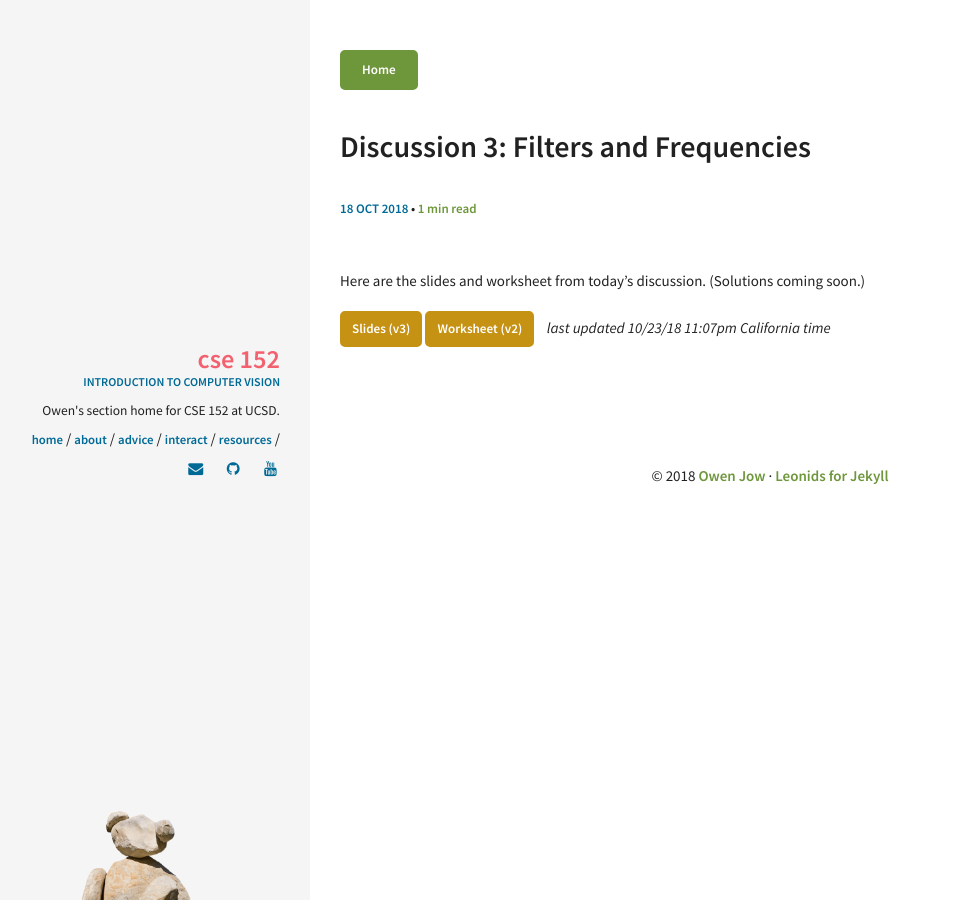
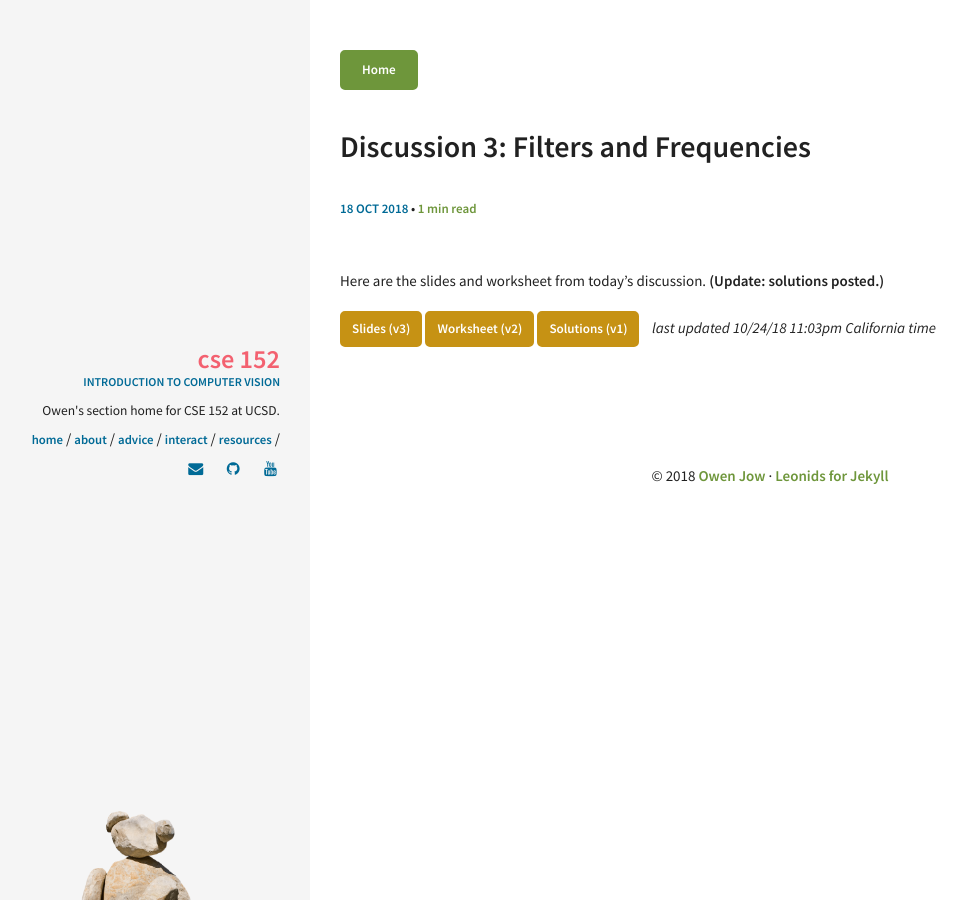
Before and after one commit to ohjay/cse152, a Jekyll site: the page built from _posts/2018-10-19-discussion-3-materials.md, in a window 1280 px wide. Shown: the whole page, without its empty margins (50-1017 px from the left). Built offline with Jekyll 4.4.1, drawn with Linux system fonts in a browser that asks for light colours; some web fonts are replaced; comment, search, counter and statistics services are not loaded.

Commit message:
post s3 solutions

```diff
--- a/_posts/2018-10-19-discussion-3-materials.md
+++ b/_posts/2018-10-19-discussion-3-materials.md
@@ -12,8 +12,9 @@ quarter: fa18
   #post h3 { margin: 1.2em 0 1.2em; }
 </style>
 
-Here are the slides and worksheet from today's discussion. (Solutions coming soon.)
+Here are the slides and worksheet from today's discussion. **(Update: solutions posted.)**
 
 <a href="{{ site.url }}/slides/fa18/filt_freq_basics.pdf" class="btn btn-warning" style="line-height: 1.2; padding: 8px 10px; margin-bottom: 5px">Slides (v3)</a>
 <a href="{{ site.url }}/worksheets/fa18/cse152_sec3.pdf" class="btn btn-warning" style="line-height: 1.2; padding: 8px 10px; margin-bottom: 5px">Worksheet (v2)</a>
-&nbsp;&nbsp; <em>last updated 10/23/18 11:07pm California time</em>
+<a href="{{ site.url }}/worksheets/fa18/cse152_sec3_sol.pdf" class="btn btn-warning" style="line-height: 1.2; padding: 8px 10px; margin-bottom: 5px">Solutions (v1)</a>
+&nbsp;&nbsp; <em>last updated 10/24/18 11:03pm California time</em>
```
Also changed, not shown: 4 other files.
